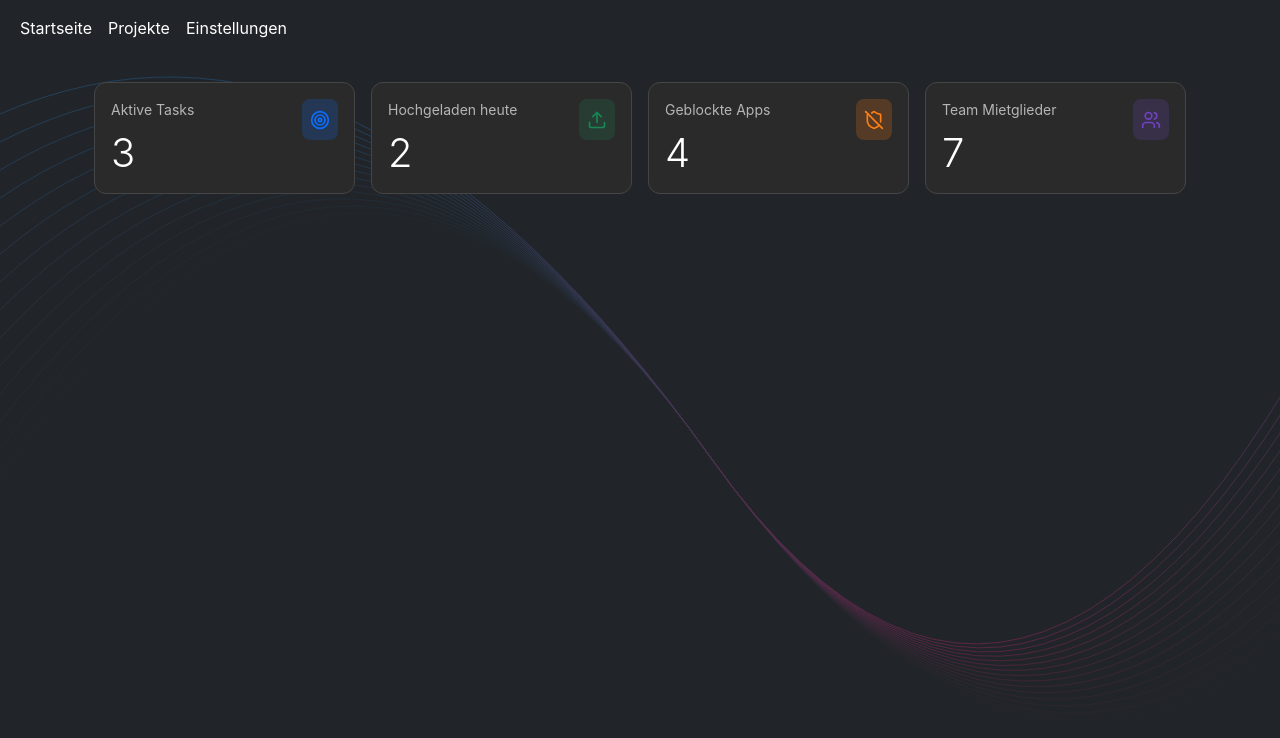
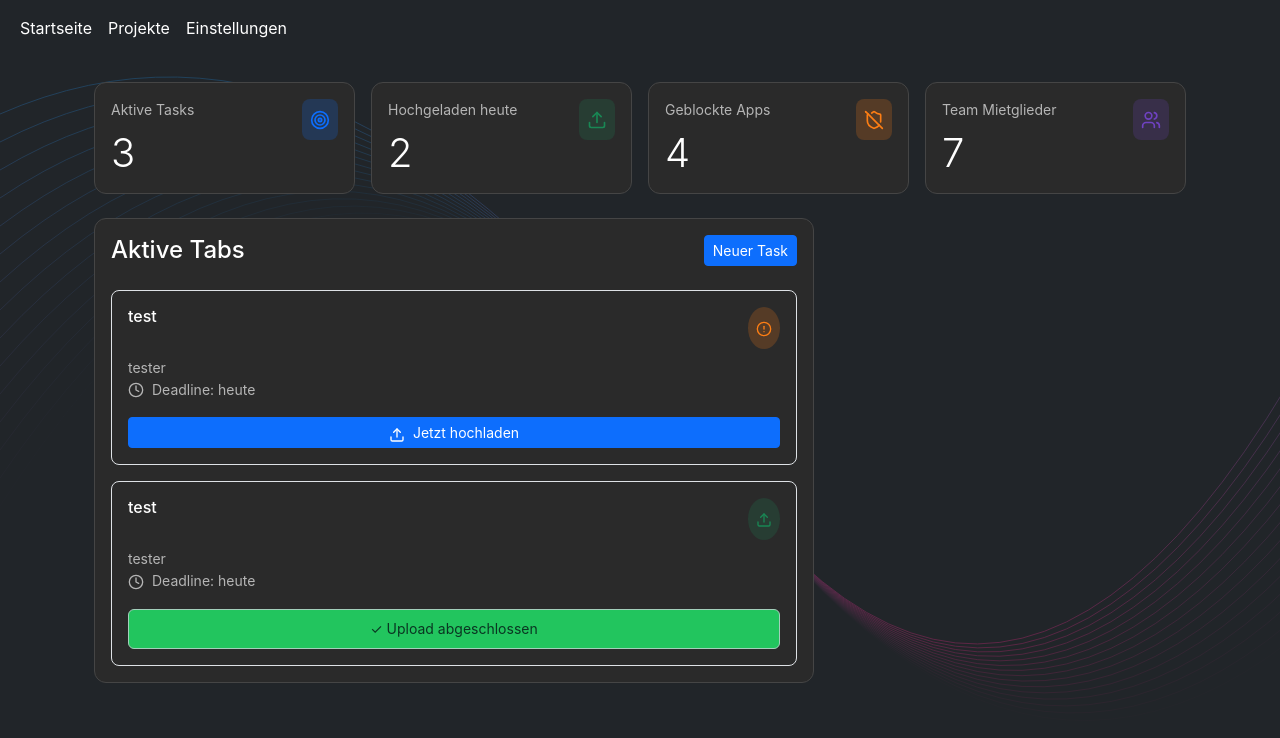
Before and after one commit to MakeMeFifi/FocusBlock, a React (Vite) app in the folder focusblock/src/renderer/: page / in a window 1280 px wide. Shown: the top 738 px of the page. Built offline with nearby package versions, Linux system fonts and the light colour scheme.

Commit message:
added in the main structure ActiveTasks with test variable

```diff
--- a/focusblock/src/renderer/src/App.tsx
+++ b/focusblock/src/renderer/src/App.tsx
@@ -1,3 +1,5 @@
+import { title } from 'process'
+import ActiveTasks from './components/ActiveTasks'
 import Navbar from './components/Navbar'
 import Overview from './components/Overview'
 
@@ -17,6 +19,28 @@ function App(): React.JSX.Element {
               />
             </div>
           </div>
+          <div className="row g-4 mb-4">
+            <div className="col-12 col-lg-8">
+              <ActiveTasks
+                task={[
+                  {
+                    id: 1,
+                    title: 'test',
+                    deadline: 'heute',
+                    project: 'tester',
+                    uploaded: false
+                  },
+                  {
+                    id: 1,
+                    title: 'test',
+                    deadline: 'heute',
+                    project: 'tester',
+                    uploaded: true
+                  }
+                ]}
+              />
+            </div>
+          </div>
         </main>
       </div>
     </>
```
